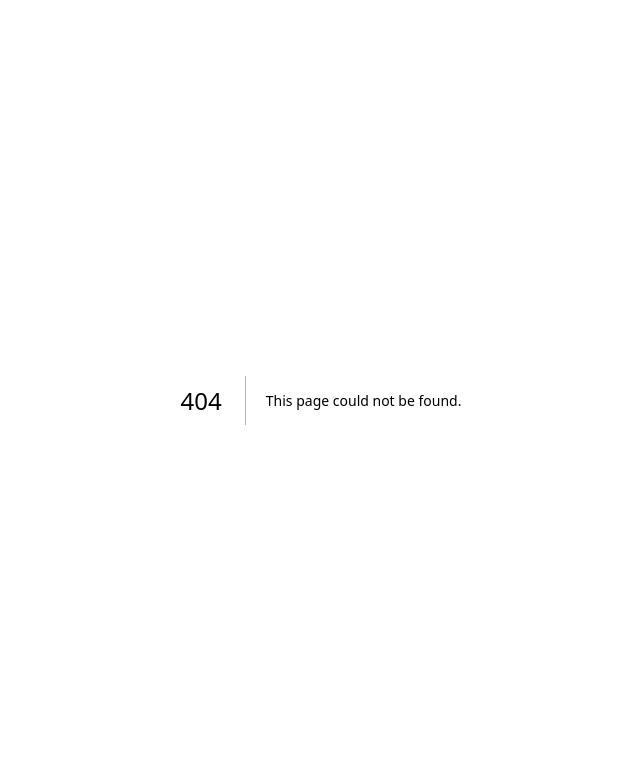
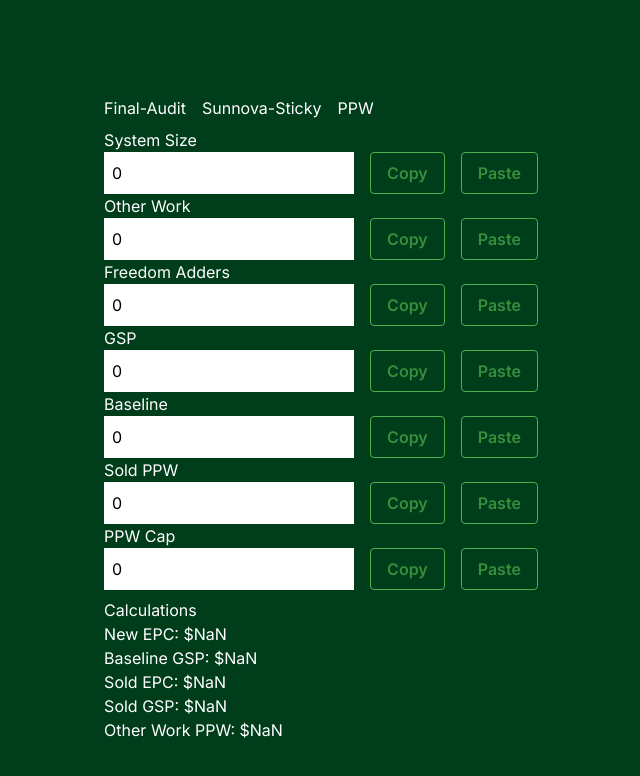
Before and after one commit to rockyliwanag/ff-final-audit, a Next.js app: page /PPW in a window 1280 px wide. Before the commit this address had no page. Shown: the top 776 px of the page, without its empty margins (319-959 px from the left). Built offline with nearby package versions, Linux system fonts and the light colour scheme.

Commit message:
Low PPW calc

```diff
--- /dev/null
+++ b/src/app/PPW/components/CalcInputs.jsx
@@ -0,0 +1,41 @@
+'use client';
+import React, { useContext } from 'react';
+import InputCP from '../../../components/InputCP';
+import { usePPWContext } from '../../contexts/ppwContext';
+
+const CalcInputs = () => {
+  const { sysSize, setSysSize,
+        otherWork, setOtherWork,
+        // dealerFee, setDealerFee,
+        freedomAdders, setFreedomAdders,
+        gsp, setGsp,
+        soldPpw, setSoldPpw,
+        baseLine, setBaseLine,
+        ppwCap, setPpwCap
+       } = usePPWContext();
+
+  // const newEpc = ((sysSize * baseLine) + freedomAdders) / sysSize;
+
+  return (
+    <div>
+      <h1 className="font-italic">System Size</h1>
+      <InputCP inputValue={sysSize} setInputValue={setSysSize} variant="number" />
+      <h1 className="font-italic">Other Work</h1>
+      <InputCP inputValue={otherWork} setInputValue={setOtherWork} variant="number" />
+      {/* <h1 className="font-italic">Dealer Fee</h1>
+      <InputCP inputValue={dealerFee} setInputValue={setDealerFee} variant="number" /> */}
+      <h1 className="font-italic">Freedom Adders</h1>
+      <InputCP inputValue={freedomAdders} setInputValue={setFreedomAdders} variant="number" />
+      <h1 className="font-italic">GSP</h1>
+      <InputCP inputValue={gsp} setInputValue={setGsp} variant="number" />
+      <h1 className="font-italic">Baseline</h1>
+      <InputCP inputValue={baseLine} setInputValue={setBaseLine} variant="number" />
+      <h1 className="font-italic">Sold PPW</h1>
+      <InputCP inputValue={soldPpw} setInputValue={setSoldPpw} variant="number" />
+      <h1 className="font-italic">PPW Cap</h1>
+      <InputCP inputValue={ppwCap} setInputValue={setPpwCap} variant="number" />
+    </div>
+  )
+}
+
+export default CalcInputs
--- /dev/null
+++ b/src/app/PPW/components/Calculations.jsx
@@ -0,0 +1,31 @@
+'use client';
+import React from 'react';
+import { usePPWContext } from '../../contexts/ppwContext';
+
+const Calculations = () => {
+
+    const { sysSize,
+        otherWork,
+        dealerFee,
+        freedomAdders,
+        gsp,
+        soldPpw,
+        baseLine } = usePPWContext();
+
+    const baseFive = Number(baseLine) + .05;
+    const newEpc = ((Number(sysSize) * baseFive) + Number(freedomAdders)) / Number(sysSize);
+    const soldEpc = ((Number(sysSize) * soldPpw) + Number(freedomAdders)) / Number(sysSize);
+    const otherWorkPPW = ((Number(freedomAdders) - Number(otherWork)) - Number(gsp)) / Number(sysSize);
+    return (
+        <div>
+            <h1>Calculations</h1>
+            <h1>New EPC: ${newEpc.toFixed(2)}</h1>
+            <h1>Baseline GSP: ${newEpc * Number(sysSize)}</h1>
+            <h1>Sold EPC: ${soldEpc.toFixed(2)}</h1>
+            <h1>Sold GSP: ${(soldEpc * Number(sysSize)).toFixed(2)}</h1>
+            <h1>Other Work PPW: ${Math.abs(otherWorkPPW.toFixed(2))}</h1>
+        </div>
+    )
+}
+
+export default Calculations
--- /dev/null
+++ b/src/app/PPW/page.js
@@ -0,0 +1,21 @@
+'use client';
+import React from 'react';
+import Navigate from '../../components/Navigation';
+import CalcInputs from './components/CalcInputs';
+import Calculations from './components/Calculations';
+import { PPWProvider } from '../contexts/ppwContext';
+
+export default function PPW() {
+
+    return (
+        <main className='flex min-h-screen flex-col items-center justify-between p-24'>
+            <PPWProvider>
+                <div className='flex flex-col gap-y-2'>
+                    <Navigate />
+                    <CalcInputs />
+                    <Calculations />
+                </div>
+            </PPWProvider>
+        </main>
+    );
+}
--- a/src/app/contexts/GlobalContext.js
+++ b/src/app/contexts/GlobalContext.js
@@ -1,6 +1,6 @@
 'use client';
 import { set } from 'date-fns';
-import { createContext, useContext, useState, useEffect } from 'react'
+import { createContext, useContext, useState } from 'react'
 
 const GlobalContext = createContext({});
 
--- a/src/app/contexts/globalContext.js
+++ b/src/app/contexts/globalContext.js
@@ -1,6 +1,6 @@
 'use client';
 import { set } from 'date-fns';
-import { createContext, useContext, useState, useEffect } from 'react'
+import { createContext, useContext, useState } from 'react'
 
 const GlobalContext = createContext({});
 
--- /dev/null
+++ b/src/app/contexts/ppwContext.js
@@ -0,0 +1,35 @@
+'use client';
+import { createContext, useContext, useState } from "react";
+
+const PPWContext = createContext({});
+
+export const PPWProvider = ({ children }) => {
+    const [sysSize, setSysSize] = useState(0);
+    const [otherWork, setOtherWork] = useState(0);
+    // const [dealerFee, setDealerFee] = useState(0);
+    const [freedomAdders, setFreedomAdders] = useState(0);
+    const [gsp, setGsp] = useState(0);
+    const [soldPpw, setSoldPpw] = useState(0);
+    const [baseLine, setBaseLine] = useState(0);
+    const [ppwCap, setPpwCap] = useState(0);
+
+    return (
+        <PPWContext.Provider value={
+            {
+                sysSize, setSysSize,
+                otherWork, setOtherWork,
+                // dealerFee, setDealerFee,
+                freedomAdders, setFreedomAdders,
+                gsp, setGsp,
+                soldPpw, setSoldPpw,
+                ppwCap, setPpwCap,
+                baseLine, setBaseLine
+            }}>
+            {children}
+        </PPWContext.Provider>
+    );
+};
+
+export const usePPWContext = () => {
+    return useContext(PPWContext);
+}
--- a/src/components/Navigation.jsx
+++ b/src/components/Navigation.jsx
@@ -12,6 +12,9 @@ const Navigation = () => {
                 <li>
                     <Link href="/notes">Sunnova-Sticky</Link>
                 </li>
+                <li>
+                    <Link href="/PPW">PPW</Link>
+                </li>
             </ul>
         </nav>
     );
```
